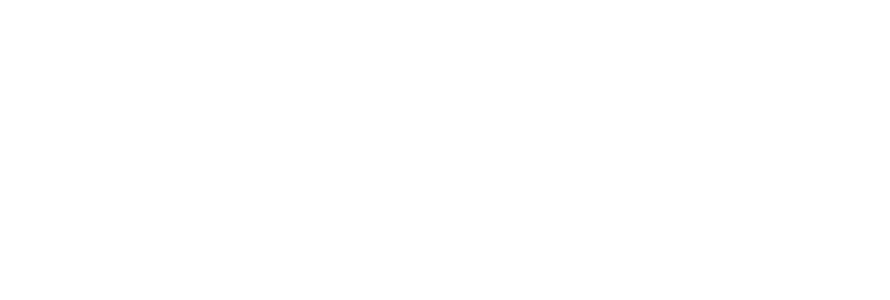
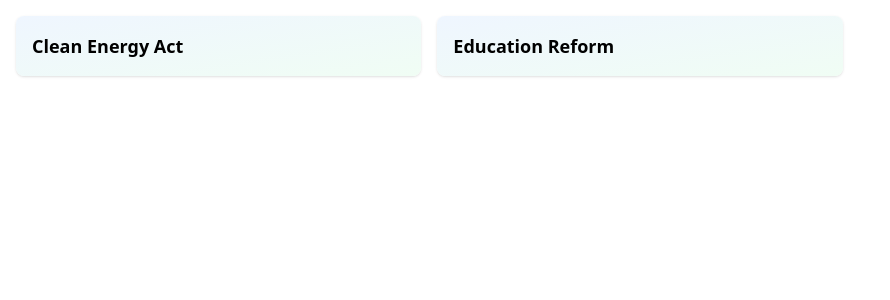
Before and after one commit to jzhc/uwbhacks-saving-the-world, a React (Vite) app: page /bills in a window 1280 px wide. Before the commit this address had no page. Shown: the top 300 px of the page, without its empty margins (0-890 px from the left). Built offline with nearby package versions, Linux system fonts and the light colour scheme.

Commit message:
Dynamic Bill Pages

```diff
--- a/src/App.jsx
+++ b/src/App.jsx
@@ -1,15 +1,29 @@
-import { BrowserRouter, Routes, Route } from "react-router-dom";
+// src/App.jsx
+import { BrowserRouter, Routes, Route, Navigate } from "react-router-dom";
 
-import Dashboard from "./Dashboard"
-import Home from "./pages/Home"
+import Dashboard from "./Dashboard";
+import Home from "./pages/Home.jsx";
+import BillsList from "./pages/BillsList.jsx";
+import InitiativePage from "./pages/InitiativePage.jsx";
 
 export default function App() {
   return (
     <BrowserRouter>
       <Routes>
-        <Route index element={<Dashboard />} />
+        {/* Redirect “/” → “/bills” (optional) */}
+        <Route path="/" element={<Navigate to="/bills" replace />} />
+
+        {/* Main pages */}
+        <Route path="/dashboard" element={<Dashboard />} />
         <Route path="/home" element={<Home />} />
+
+        {/* Bills list & detail */}
+        <Route path="/bills" element={<BillsList />} />
+        <Route path="/bills/:billId" element={<InitiativePage />} />
+
+        {/* Catch-all 404 */}
+        <Route path="*" element={<h2 className="p-6">Page Not Found</h2>} />
       </Routes>
     </BrowserRouter>
-  )
+  );
 }
--- /dev/null
+++ b/src/components/Initiative.jsx
@@ -0,0 +1,11 @@
+// src/components/Initiative.jsx
+import React from 'react';
+
+export default function Initiative({ id, title, description }) {
+  return (
+    <div className="p-6 bg-white rounded-lg shadow-lg">
+      <h2 className="text-xl font-bold mb-2">{title}</h2>
+      <p className="text-gray-700">{description}</p>
+    </div>
+  );
+}
--- a/src/components/SignIn.jsx
+++ b/src/components/SignIn.jsx
@@ -32,7 +32,7 @@ export default function SignIn() {
 
   return (
     <div>
-      <button onClick={handleSignIn}>
+      <button onClick={handleSignIn} className="bg-blue-600 text-white px-4 py-2 rounded hover:bg-blue-700">
         Sign in with Google
       </button>
       {error && <p style={{ color: "red" }}>{error}</p>}
--- /dev/null
+++ b/src/pages/BillsList.jsx
@@ -0,0 +1,33 @@
+// src/pages/BillsList.jsx
+import React, { useEffect, useState } from 'react';
+import { Link } from 'react-router-dom';
+
+export default function BillsList() {
+  const [bills, setBills] = useState([]);
+
+  useEffect(() => {
+    // TODO: replace with your Firebase fetch
+    // e.g. getDocs(collection(db, 'bills')).then(snapshot => ...)
+    setBills([
+      { id: 'a1', title: 'Clean Energy Act', description: 'Boost renewables…' },
+      { id: 'b2', title: 'Education Reform', description: 'Increase funding…' },
+      // …
+    ]);
+  }, []);
+
+  return (
+    <div className="grid gap-4 grid-cols-1 sm:grid-cols-2 lg:grid-cols-3 p-4">
+      {bills.map(bill => (
+        <Link
+          key={bill.id}
+          to={`/bills/${bill.id}`}
+          className="block hover:scale-[1.02] transition-transform"
+        >
+          <div className="p-4 bg-gradient-to-br from-blue-50 to-green-50 rounded-lg shadow">
+            <h3 className="text-lg font-semibold">{bill.title}</h3>
+          </div>
+        </Link>
+      ))}
+    </div>
+  );
+}
--- a/src/pages/Home.jsx
+++ b/src/pages/Home.jsx
@@ -1,6 +1,7 @@
 // src/pages/Home.jsx
 import React from 'react';
-import { useAuth } from '../contexts/AuthContext';
+import Auth from './Auth';
+import { AuthProvider, useAuth } from '../contexts/AuthContext';
 import SignIn from '../components/SignIn';
 
 export default function Home() {
@@ -12,7 +13,7 @@ export default function Home() {
       <div style={{ padding: '2rem' }}>
         <h1>Welcome to BillIdeas!</h1>
         <p>Please sign in to submit your ideas:</p>
-        <SignIn />
+        <Auth></Auth>
       </div>
     );
   }
--- /dev/null
+++ b/src/pages/InitiativePage.jsx
@@ -0,0 +1,28 @@
+// src/pages/InitiativePage.jsx
+import React, { useEffect, useState } from 'react';
+import { useParams } from 'react-router-dom';
+import Initiative from '../components/Initiative';
+
+export default function InitiativePage() {
+  const { billId } = useParams();
+  const [bill, setBill] = useState(null);
+
+  useEffect(() => {
+    // TODO: fetch the single bill from Firebase by ID
+    // e.g. getDoc(doc(db, 'bills', billId)).then(docSnap => ...)
+    // For now, fake it:
+    setBill({
+      id: billId,
+      title: `Loaded bill ${billId}`,
+      description: 'Full text and details of this bill will appear here…'
+    });
+  }, [billId]);
+
+  if (!bill) return <div className="p-6">Loading…</div>;
+
+  return (
+    <div className="p-6">
+      <Initiative {...bill} />
+    </div>
+  );
+}
```
